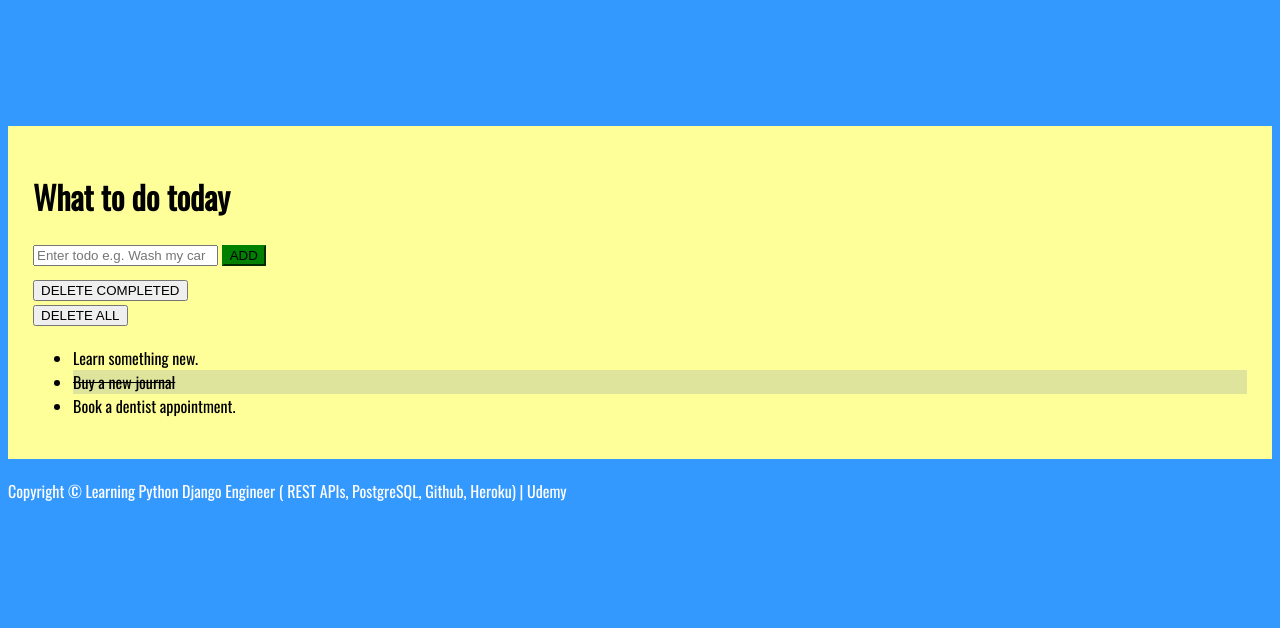
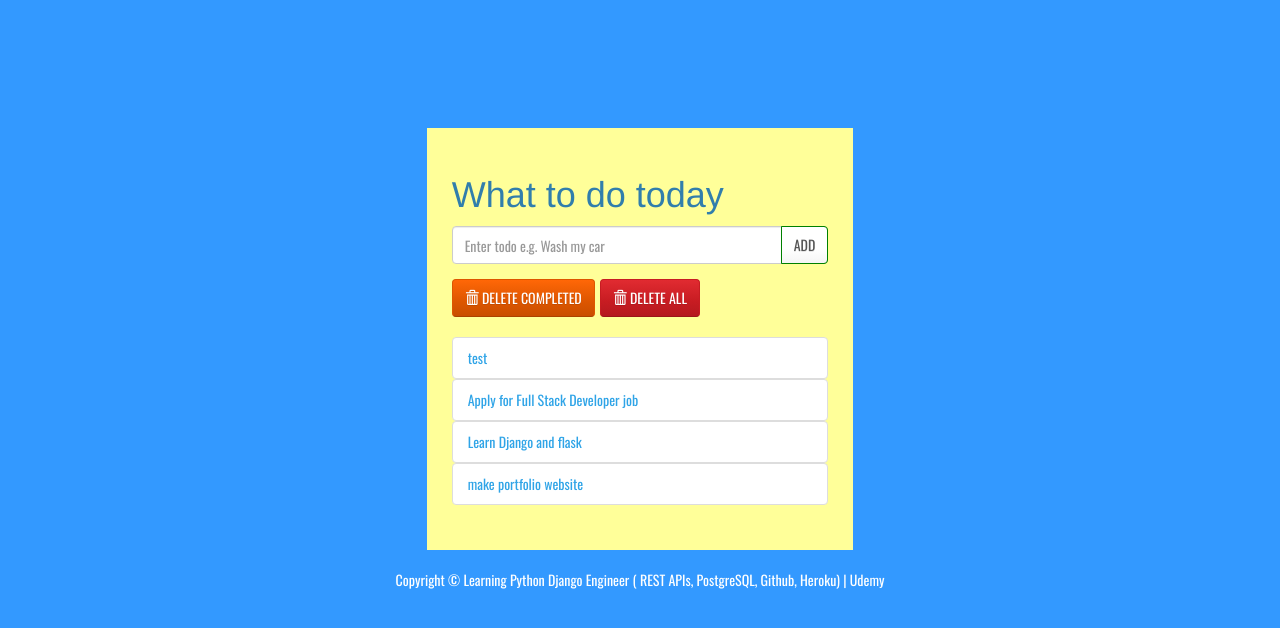
Before and after one commit to surenjanath/django-todoApp, a Django app: page / in a window 1280 px wide. Shown: the top 628 px of the page. Run offline with Django 3.2, Linux system fonts and the light colour scheme; data comes from the database, SQL or seed files in the repository; some libraries are stand-ins or nearby versions.

Commit message:
Looped through items and added each items with link

```diff
--- a/TodoList/models.py
+++ b/TodoList/models.py
@@ -4,6 +4,23 @@ from django.db import models
 # python manage.py shell
 # from django.contrib.admin.models import LogEntry
 # LogEntry.objects.all().delete()
+
+
+# If error such as no table found use the following sets
+'''
+1. delete db.sqlite3
+2. delete migration
+
+3. Create and run the migrations:
+
+python manage.py makemigrations
+python manage.py migrate
+
+4. Sync the database:
+manage.py migrate --run-syncdb
+
+'''
+
 
 # Create your models here.
 class TodoTask(models.Model):
--- a/TodoList/templates/TodoList/home.html
+++ b/TodoList/templates/TodoList/home.html
@@ -10,7 +10,7 @@
 		<link href="https://fonts.googleapis.com/css?family=Oswald" rel="stylesheet">
 
 		<!-- Bootstrap CSS -->
-		<link rel="stylesheet" href="{% static 'TodoList/bs/css/flaty.min.css' %}" />
+		<link rel="stylesheet" href="{% static 'TodoList/bs/css/cerulean.min.css' %}" />
 		<link rel="stylesheet" href="{% static 'TodoList/styles.css' %}" />
 	</head>
 	<body>
@@ -51,10 +51,17 @@
 					</div>
 
 					<ul class="list-group t20">
-						<li class="list-group-item">Learn something new.</li>
-						<li class="list-group-item todo-completed">Buy a new journal</li>
-						<li class="list-group-item">Book a dentist appointment.</li>
+						{% for todolist in Todo_items %}
+						{% if todolist.completed %}
+								<li class="list-group-item todo-completed">{{todolist.text}}</li>
+						{% else %}
+								<a href="#"><li class="list-group-item">{{todolist.text}}</li></a>
+						{% endif %}
+						{% endfor %}
+
+
 					</ul>
+
 				</div>
 			</div>
 			<footer>
--- a/TodoList/views.py
+++ b/TodoList/views.py
@@ -1,5 +1,7 @@
 from django.shortcuts import render
-
+from .models import TodoTask
 # Create your views here.
 def Home(request) :
-    return render(request,'TodoList/home.html')
+    todo_items = TodoTask.objects.order_by('id')
+    context = {'Todo_items' : todo_items}
+    return render(request,'TodoList/home.html', context)
```
